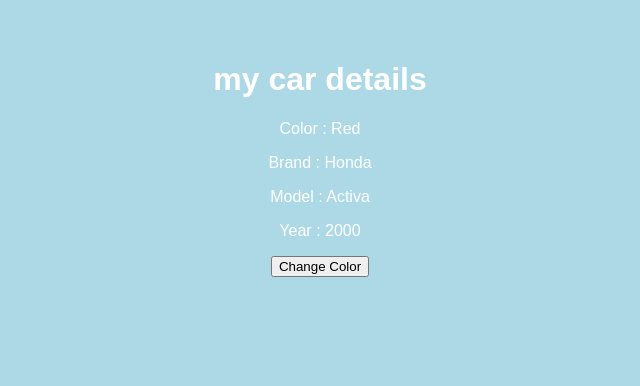
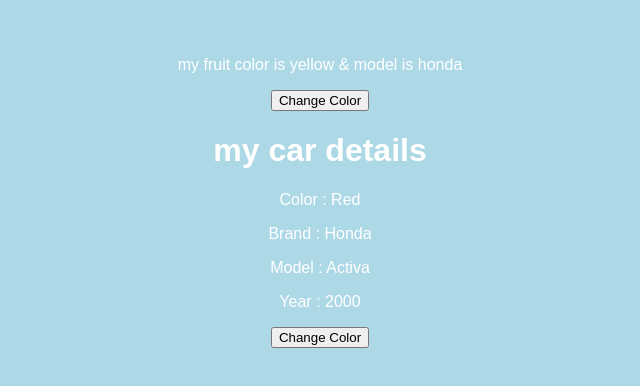
Before and after one commit to PrabhuSPK/ReactJs_Basics_02, a React (Create React App) app in the folder project/: page / in a window 1280 px wide. Shown: the top 386 px of the page, without its empty margins (320-960 px from the left). Built offline with nearby package versions, Linux system fonts and the light colour scheme.

Commit message:
Hooks-useState(Updating Objects and Arrays in State-previousState-class based)

```diff
--- a/project/src/components/ClassuseState.js
+++ b/project/src/components/ClassuseState.js
@@ -4,14 +4,16 @@
 
     constructor(){
         super();
-        this.state = { color:'yellow' }
+        this.state = { color:'yellow' ,model:'honda'}
     }
 
     render(){
         return(
             <>
-            <p>my fruit color is { this.state.color }</p>
-            <button type="button" onClick={ () => this.setState( { color : 'green' } ) }>Change Color</button>
+            <p>my fruit color is { this.state.color } & model is {this.state.model}</p>
+            <button type="button" onClick={ () => this.setState(
+                (previousState) => { return{...previousState,color :'green'} }
+            ) }>Change Color</button>
             </>
         )
     }
--- a/project/src/components/FunctuseStateCar.js
+++ b/project/src/components/FunctuseStateCar.js
@@ -18,7 +18,7 @@
 
 function changeColor(){
 
-    setCar(previousState => {
+    setCar((previousState) => {
         return{...previousState,color : 'Green'}
     }
     )
--- a/project/src/index.js
+++ b/project/src/index.js
@@ -24,7 +24,7 @@
     {/* <Header /> */}
 
     {/* <FuntuseState /> */}
-    {/* <ClassuseState /> */}
+    <ClassuseState />
     <FunctuseStateCar />
   </>
 );
```
